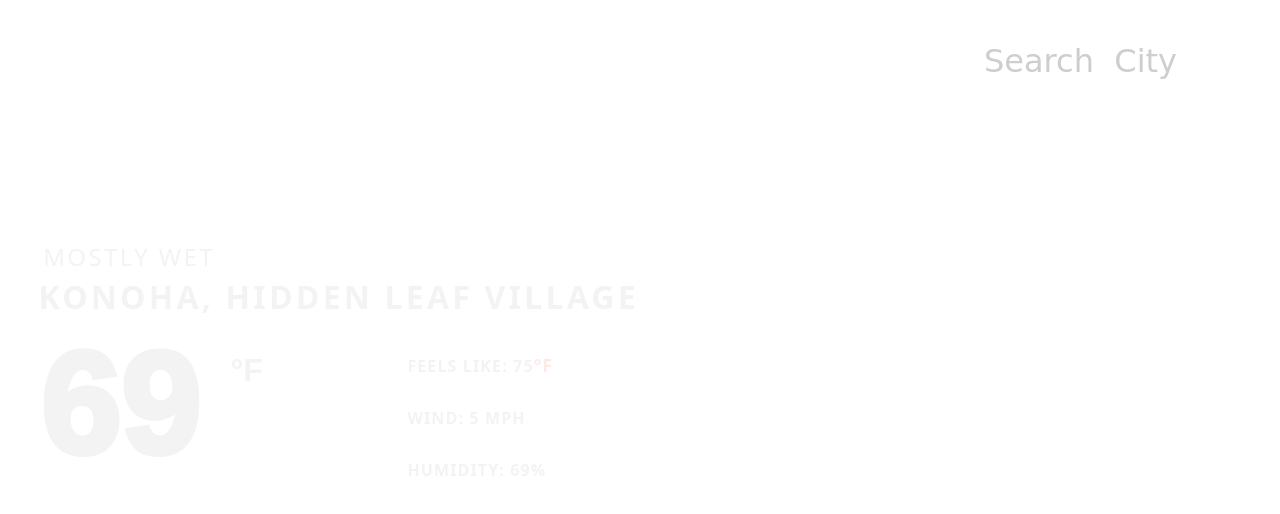
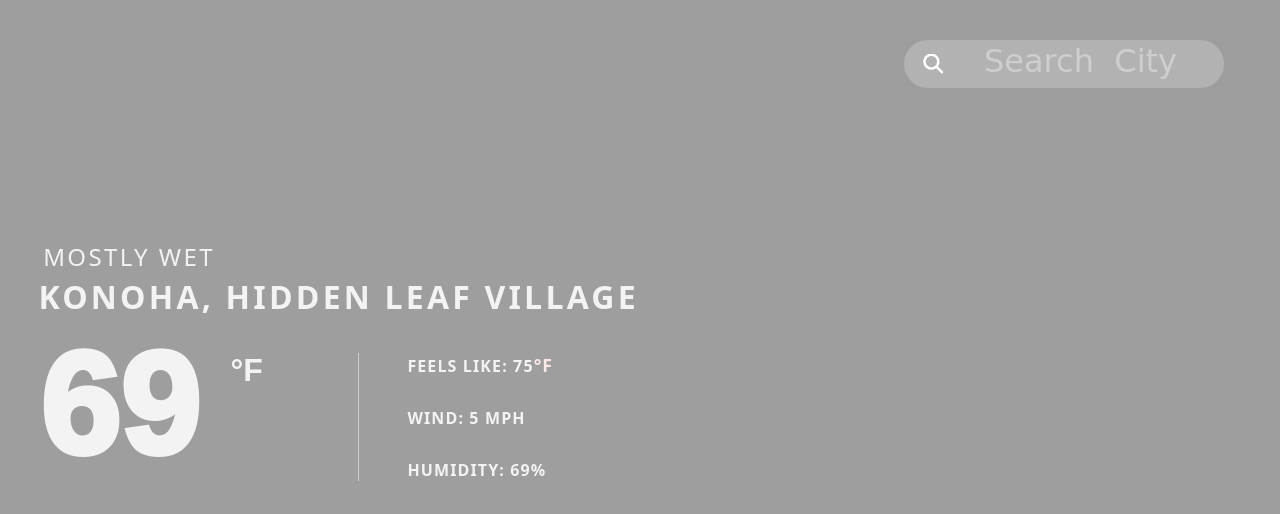
Before and after one commit to bikrantbdr/weather-vanilla, a plain HTML site: page index.html in a window 1280 px wide. Drawn offline with Linux system fonts and the light colour scheme; the site is published under a folder, as on GitHub Pages, so addresses that start at the root find nothing; a web font is replaced by a local one.

Commit message:
some bug fixes

```diff
--- a/style.css
+++ b/style.css
@@ -15,7 +15,7 @@ body {
   }
 
 #main-container{
-    background-image: url('/background.jpg');
+    background-image: url('./background.jpg');
     background-position: center;
     background-size: cover;
     position: relative;
```
